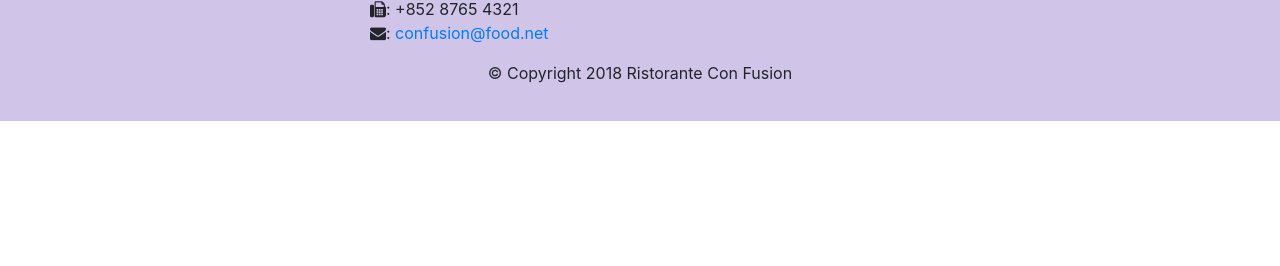
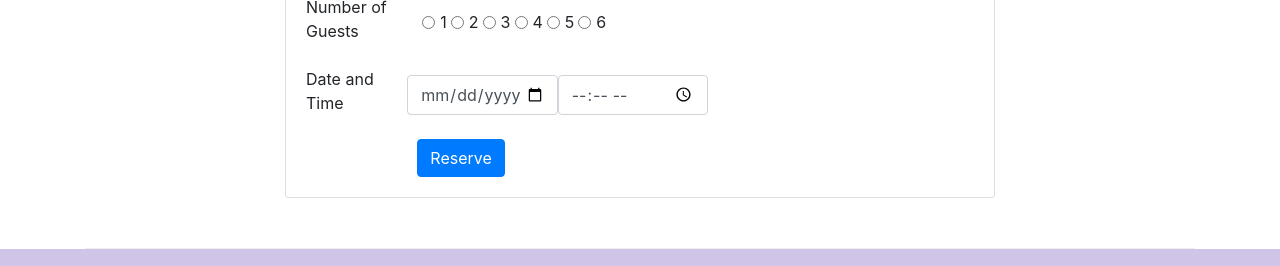
Before and after one commit to BlazCulina1911/bootstrap, a website: page index.html in a window 1280 px wide. Shown: the part 1685-1951 px from the top of the page. Before the commit the page ends 1806 px from the top, so only its background shows below. Drawn offline with nearby package versions, Linux system fonts and the light colour scheme.

Commit message:
added reservation table

```diff
--- a/index.html
+++ b/index.html
@@ -49,8 +49,11 @@
                     <p>We take inspiration from the World's best cuisines, and create a unique fusion experience. Our
                         lipsmacking creations will tickle your culinary senses!</p>
                 </div>
-                <div class="col-12 col-sm">
+                <div class="col-sm col-12">
                     <img src="img/logo.png" class="img-fluid">
+                </div>
+                <div class="col-sm col-12">
+                    <a class="btn btn-warning col" href="#reservationCard">Reserve Table</a>
                 </div>
             </div>
         </div>
@@ -66,7 +69,10 @@
                     <img alt="uthappizza" class="d-flex mr-3 img-thumbnail align-self-center" src="img/uthappizza.png">
 
                     <div class="media-body">
-                        <h2 class="mt-0">Uthappizza</h2>
+                        <h2 class="mt-0">Uthappizza
+                            <span class="badge badge-danger">HOT</span>
+                            <span class="badge badge-pill badge-secondary">$4.99</span>
+                        </h2>
                         <p class="d-none d-sm-block">A unique combination of Indian Uthappam (pancake) and Italian
                             pizza, topped with Cerignola olives, ripe vine cherry tomatoes, Vidalia onion, Guntur
                             chillies and Buffalo Paneer.</p>
@@ -82,10 +88,11 @@
             </div>
             <div class="col col-sm col-md">
                 <div class="media">
-                    <img src="img/buffet.png" class="d-flex mr-3 img-thumbnail align-self-center">
+                    <img src="img/buffet.png" class="d-flex ml-3 img-thumbnail align-self-center order-last">
                     <div class="media-body">
-                        <h2 class="mt-0">Weekend Grand Buffet</h2>
-                        <p class="d-none d-sm-block">Featuring mouthwatering combinations with a choice of five different salads, six enticing
+                        <h2 class="mt-0">Weekend Grand Buffet <span class="badge badge-danger">NEW</span></h2>
+                        <p class="d-none d-sm-block">Featuring mouthwatering combinations with a choice of five
+                            different salads, six enticing
                             appetizers,
                             six main entrees and five choicest desserts. Free flowing bubbly and soft drinks. All for
                             just
@@ -111,6 +118,71 @@
                             whos-who in the culinary world, he specializes in
                             creating mouthwatering Indo-Italian fusion experiences.
                         </p>
+                    </div>
+                </div>
+            </div>
+        </div>
+
+        <div class="row row-content">
+            <div class="col-xs-12 col-sm-8 offset-sm-2">
+                <div class="card" id="reservationCard">
+                    <div class="card-header bg-warning text-white align-items-center">
+                        <h3 class="mt-2"><strong>Reserve a Table</strong></h3>
+                    </div>
+                    <div class="card-body">
+                        <form>
+                            <div class="mb-3 row align-items-center">
+                                <div class="col-2">
+                                    <label for="guestNumber" class="form-label">Number of Guests</label>
+                                </div>
+                                <div class="col-auto">
+                                    <div class="form-check form-check-inline">
+                                        <input class="form-check-input" type="radio" name="flexRadioDefault"
+                                            id="flexRadioDefault1">
+                                        <label class="form-check-label mr-1" for="flexRadioDefault1">
+                                            1
+                                        </label>
+                                        <input class="form-check-input" type="radio" name="flexRadioDefault"
+                                            id="flexRadioDefault1">
+                                        <label class="form-check-label mr-1" for="flexRadioDefault1">
+                                            2
+                                        </label>
+                                        <input class="form-check-input" type="radio" name="flexRadioDefault"
+                                            id="flexRadioDefault1">
+                                        <label class="form-check-label mr-1" for="flexRadioDefault1">
+                                            3
+                                        </label>
+                                        <input class="form-check-input" type="radio" name="flexRadioDefault"
+                                            id="flexRadioDefault1">
+                                        <label class="form-check-label mr-1" for="flexRadioDefault1">
+                                            4
+                                        </label>
+                                        <input class="form-check-input" type="radio" name="flexRadioDefault"
+                                            id="flexRadioDefault1">
+                                        <label class="form-check-label mr-1" for="flexRadioDefault1">
+                                            5
+                                        </label>
+                                        <input class="form-check-input" type="radio" name="flexRadioDefault"
+                                            id="flexRadioDefault1">
+                                        <label class="form-check-label mr-4" for="flexRadioDefault1">
+                                            6
+                                        </label>
+                                    </div>
+                                </div>
+                            </div>
+                            <div class="mb-3 row align-items-center">
+                                <div class="col-2">
+                                    <label for="date" for="time" class="form-label">Date and Time</label>
+                                </div>
+                                <div class="col-auto row">
+                                    <input type="date" class="form-control col-6">
+                                    <input type="time" class="form-control col-6">
+                                </div>
+                            </div>
+                            <div class="offset-2">
+                                <button class="btn btn-primary" type="submit">Reserve</button>
+                            </div>
+                        </form>
                     </div>
                 </div>
             </div>
@@ -144,8 +216,8 @@
                         <div class="text-center">
                             <a class="btn btn-social-icon btn-google" href="http://google.com/+"><i
                                     class="fa fa-google-plus fa-lg"></i></a>
-                        <a class="btn btn-social-icon btn-facebook" href="http://www.facebook.com/profile.php?id="><i
-                                class="fa fa-facebook fa-lg"></i></a>
+                            <a class="btn btn-social-icon btn-facebook"
+                                href="http://www.facebook.com/profile.php?id="><i class="fa fa-facebook fa-lg"></i></a>
                             <a class="btn btn-social-icon btn-linkedin" href="http://www.linkedin.com/in/"><i
                                     class="fa fa-linkedin fa-lg"></i></a>
                             <a class="btn btn-social-icon btn-twitter" href="http://twitter.com/"><i
```
Also changed, not shown: aboutus.html (+46 -17 lines). Lines whose indentation alone changed are shown as unchanged.
